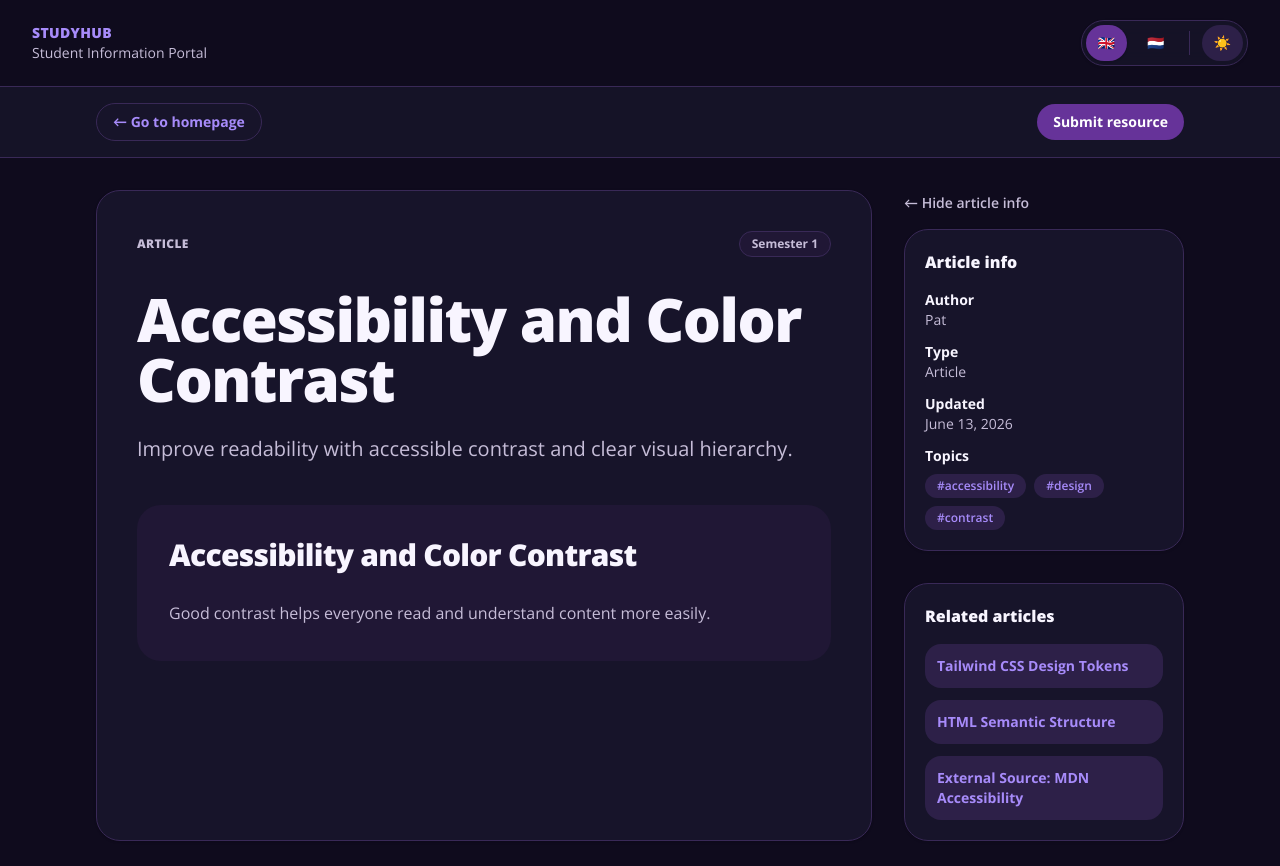
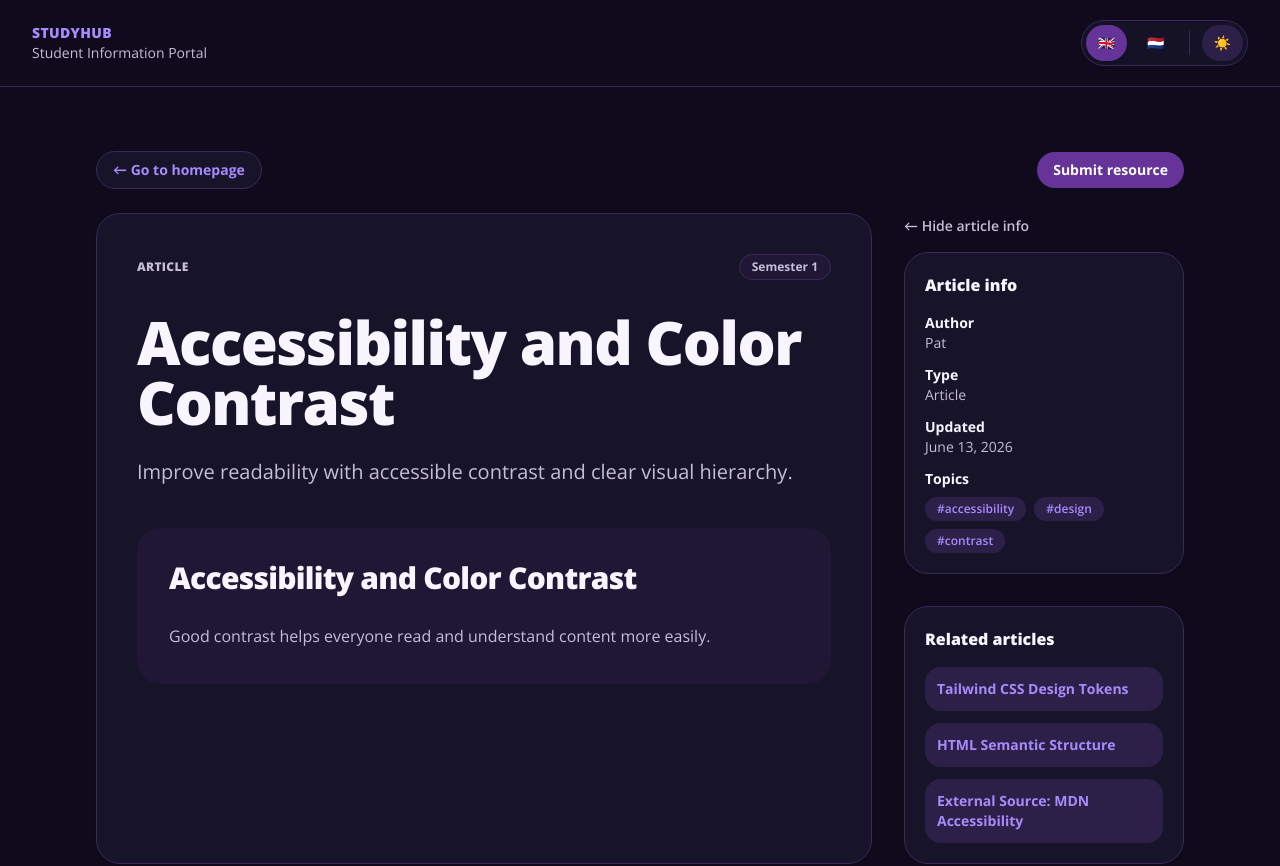
Before and after one commit to docentDavid/studyhub, a Next.js app: page /articles/accessibility-color-contrast in a window 1280 px wide. Shown: the top 866 px of the page. Built offline with nearby package versions, Linux system fonts and the light colour scheme.

Commit message:
fix: buttons aligned and placed on ther same spot on all the pages

```diff
--- a/components/article-page-header-client.tsx
+++ b/components/article-page-header-client.tsx
@@ -9,11 +9,13 @@ export function ArticlePageHeaderClient() {
   const common = commonCopy[language];
 
   return (
-    <header className="border-b border-[var(--border)] bg-[var(--surface)]/90 backdrop-blur">
-      <div className="mx-auto flex max-w-6xl items-center justify-between px-4 py-4 sm:px-6 lg:px-8">
+    <nav
+      aria-label={common.portalName}
+      className="mx-auto flex max-w-6xl items-center justify-between gap-4 px-4 pt-16 sm:px-6 lg:px-8"
+    >
       <Link
         href="/"
-          className="inline-flex items-center rounded-full border border-[var(--border)] bg-[var(--surface)] px-4 py-2 text-sm font-bold text-[var(--brand)] transition hover:bg-[var(--brand-soft)] focus:outline-none focus-visible:ring-2 focus-visible:ring-[var(--brand)]"
+        className="inline-flex rounded-full border border-[var(--border)] bg-[var(--surface)] px-4 py-2 text-sm font-bold text-[var(--brand)] transition hover:bg-[var(--brand-soft)] focus:outline-none focus:ring-2 focus:ring-[var(--brand)]"
       >
         ← {common.goToHomepage}
       </Link>
@@ -24,7 +26,6 @@ export function ArticlePageHeaderClient() {
       >
         {common.submitResource}
       </Link>
-      </div>
-    </header>
+    </nav>
   );
 }
--- a/components/article-reading-layout-client.tsx
+++ b/components/article-reading-layout-client.tsx
@@ -19,7 +19,7 @@ export function ArticleReadingLayoutClient({
 
   return (
     <div
-      className={`mx-auto grid max-w-6xl gap-8 px-4 py-8 sm:px-6 lg:px-8 ${
+      className={`mx-auto grid max-w-6xl gap-8 px-4 pt-6 pb-16 sm:px-6 lg:px-8 ${
         showAside ? "lg:grid-cols-[1fr_280px]" : "lg:grid-cols-1"
       }`}
     >
```
Lines whose indentation alone changed are shown as unchanged.
